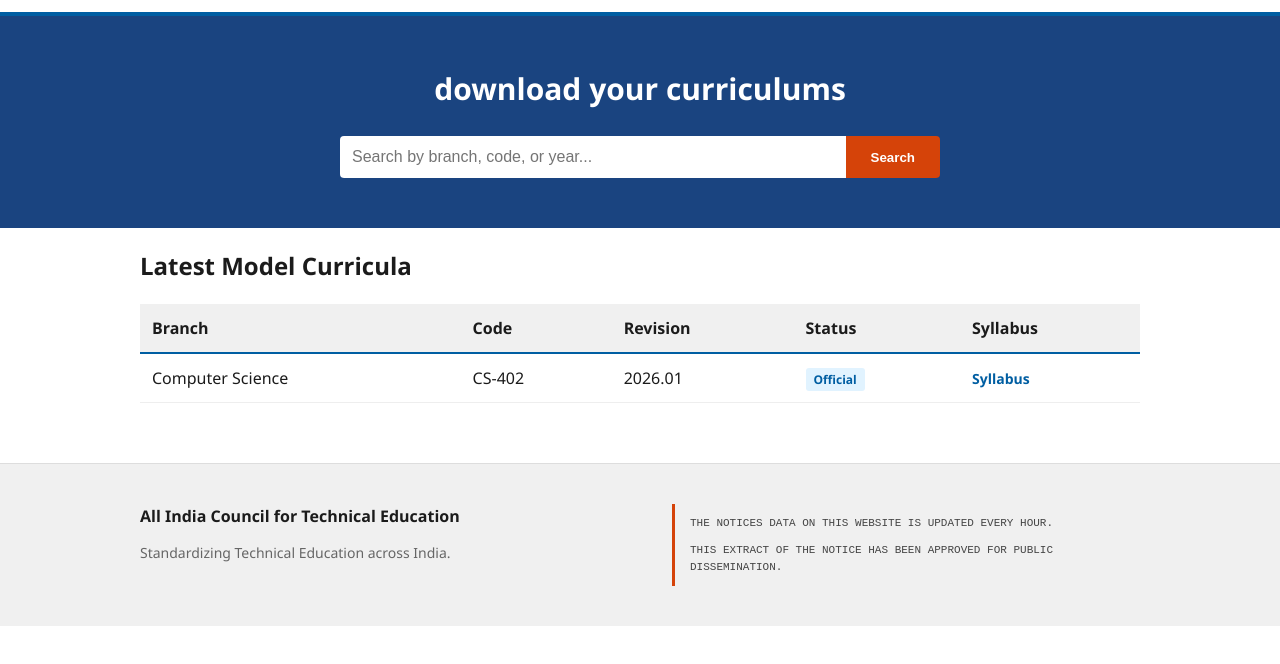
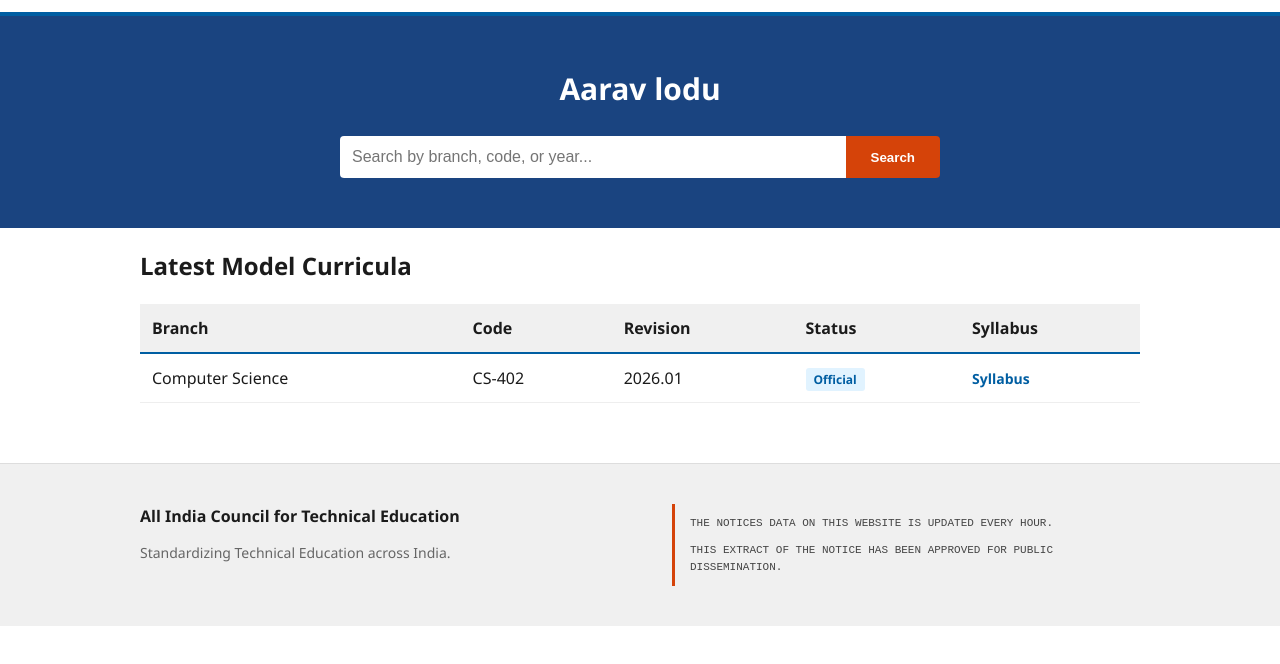
Before and after one commit to PrakharGarhwal/AICTE, a website: page index.html in a window 1280 px wide. Shown: the part 78-742 px from the top of the page. Drawn offline with Linux system fonts and the light colour scheme; no server answers.

Commit message:
Update heading text in hero section

```diff
--- a/index.html
+++ b/index.html
@@ -35,7 +35,7 @@
 
     <section class="hero">
         <div class="container">
-            <h1>download your curriculums</h1>
+            <h1>Aarav lodu</h1>
             <div class="search-box">
                 <input type="text" placeholder="Search by branch, code, or year...">
                 <button>Search</button>
```
